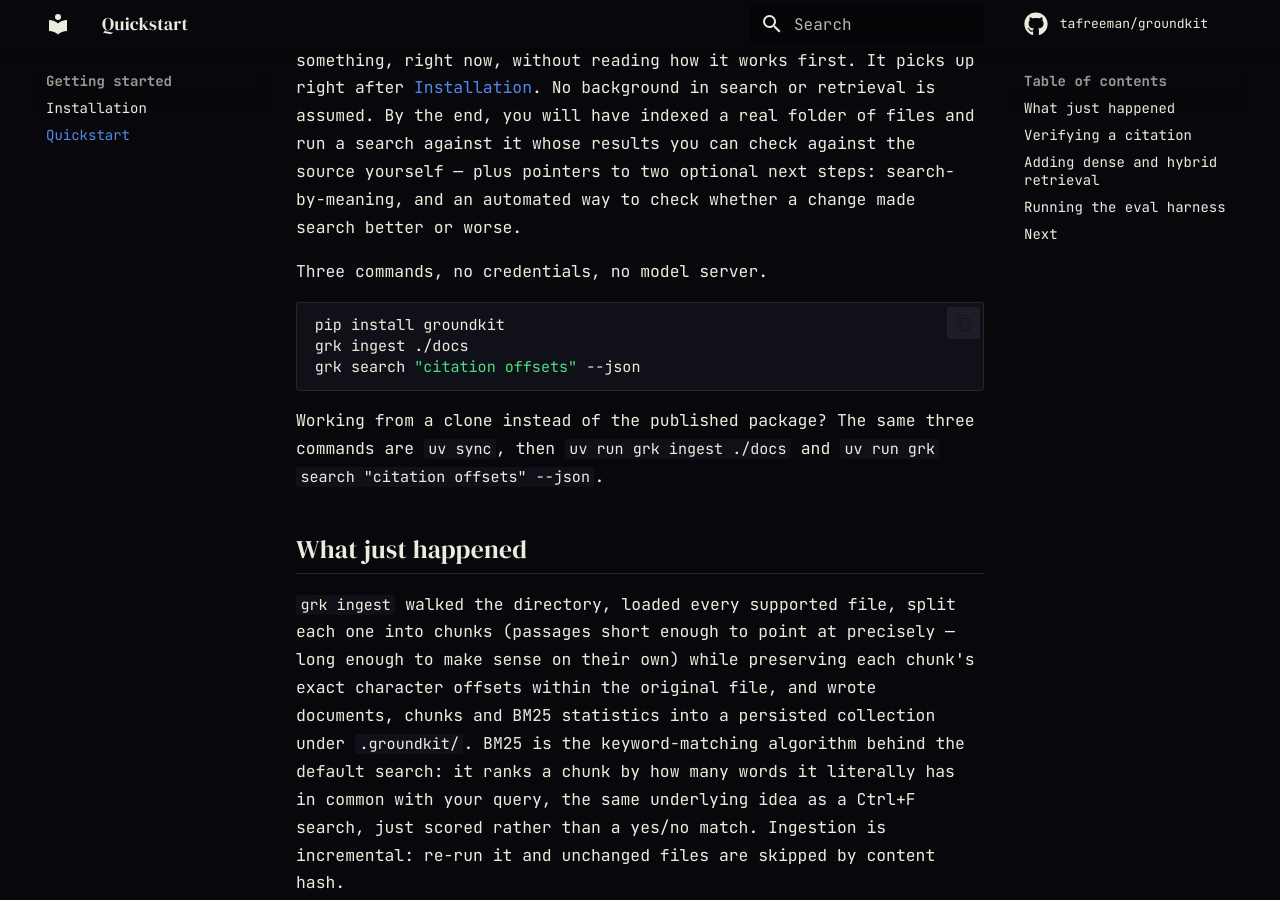
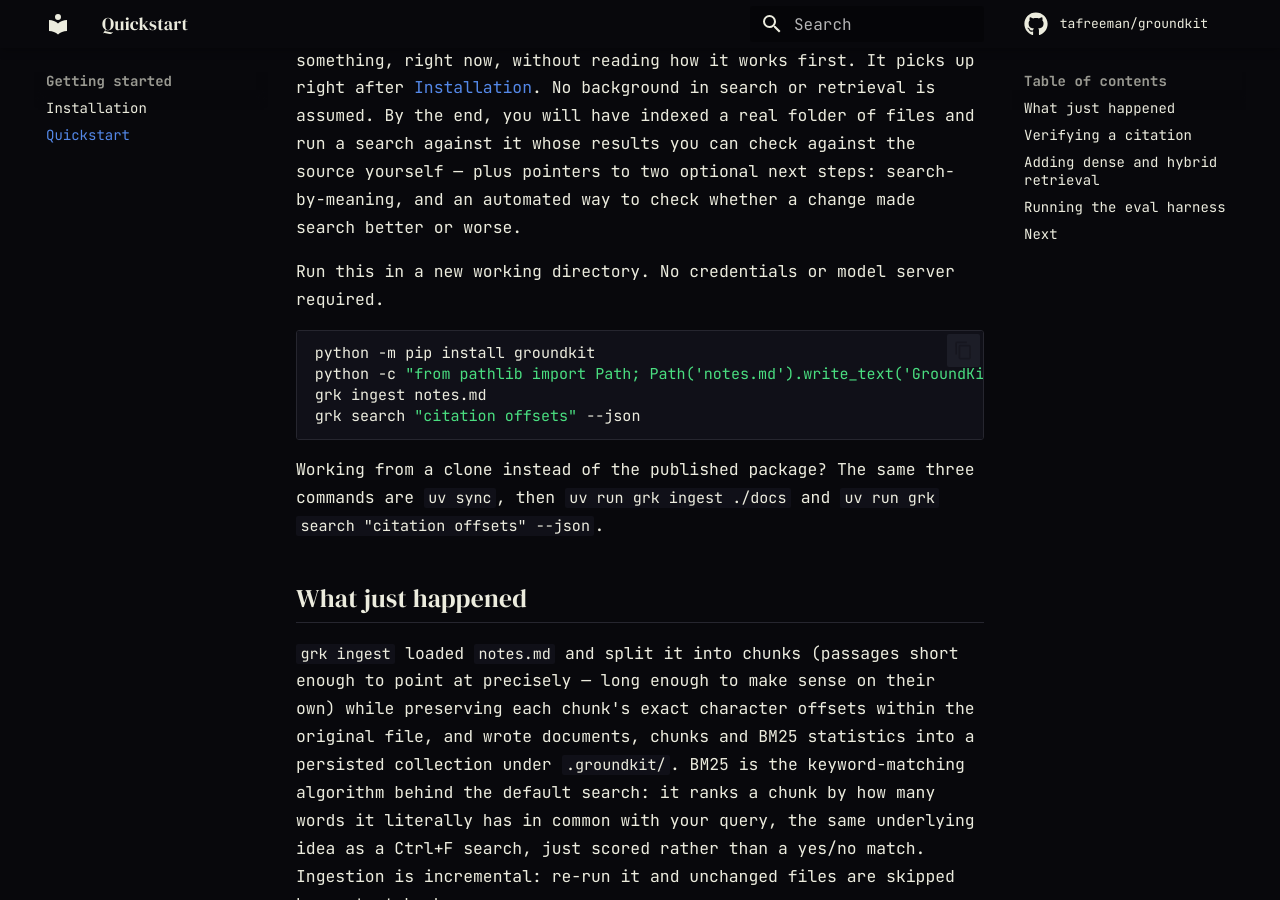
Before and after one commit to tafreeman/groundkit, an MkDocs documentation site: the page built from docs/getting-started/quickstart.md, in a window 1280 px wide and 900 px high, scrolled down 211 px. Built offline with MkDocs 1.6.1 and Material for MkDocs 9.7.7, drawn with Linux system fonts in a browser that asks for light colours; comment, search, counter and statistics services are not loaded.

Commit message:
docs: make the standalone quickstart runnable and document probes

````diff
--- a/docs/getting-started/quickstart.md
+++ b/docs/getting-started/quickstart.md
@@ -8,11 +8,12 @@ search against it whose results you can check against the source yourself —
 plus pointers to two optional next steps: search-by-meaning, and an automated
 way to check whether a change made search better or worse.
 
-Three commands, no credentials, no model server.
+Run this in a new working directory. No credentials or model server required.
 
 ```bash
-pip install groundkit
-grk ingest ./docs
+python -m pip install groundkit
+python -c "from pathlib import Path; Path('notes.md').write_text('GroundKit citation offsets identify exact source spans.', encoding='utf-8')"
+grk ingest notes.md
 grk search "citation offsets" --json
 ```
 
@@ -22,8 +23,7 @@ commands are `uv sync`, then `uv run grk ingest ./docs` and
 
 ## What just happened
 
-`grk ingest` walked the directory, loaded every supported file, split each
-one into chunks (passages short enough to point at precisely — long enough
+`grk ingest` loaded `notes.md` and split it into chunks (passages short enough to point at precisely — long enough
 to make sense on their own) while preserving each chunk's exact character
 offsets within the original file, and wrote documents, chunks and BM25
 statistics into a persisted collection under `.groundkit/`. BM25 is the
````
